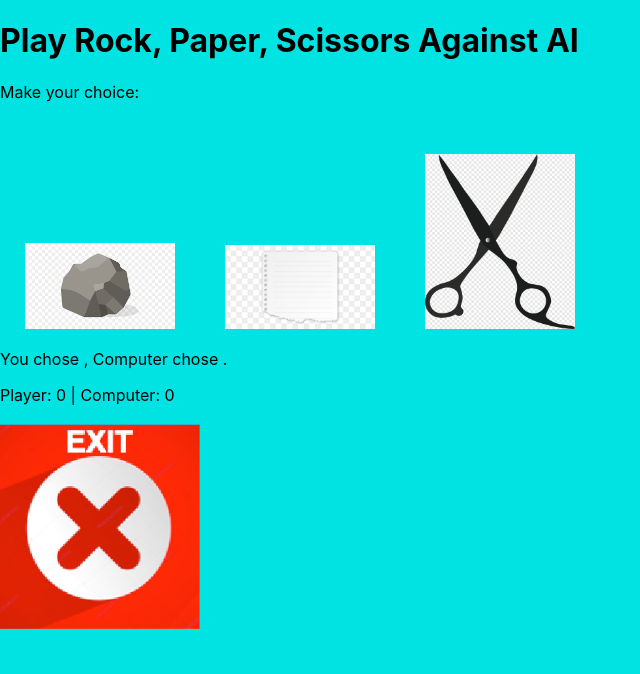
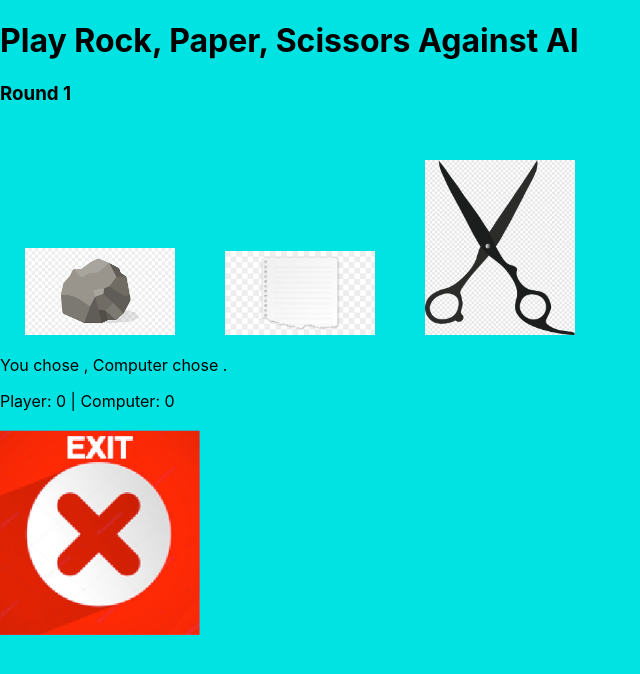
Before and after one commit to sophiaalexis1/sophiaalexis1.github.io, a React (Create React App) app: page / in a window 1280 px wide. Shown: the top 674 px of the page, without its empty margins (0-640 px from the left). Built offline with nearby package versions, Linux system fonts and the light colour scheme.

Commit message:
Version 1.1.4 added Round tracker on top

```diff
--- a/src/App.js
+++ b/src/App.js
@@ -9,6 +9,7 @@ const choices = ['rock', 'paper', 'scissors'];
 const roundsToWin = 2;
 
 const RockPaperScissors = () => {
+  const [roundNumber, setRoundNumber] = useState(1);
   const [playerScore, setPlayerScore] = useState(0);
   const [computerScore, setComputerScore] = useState(0);
   const [playerSelection, setPlayerSelection] = useState('');
@@ -27,6 +28,7 @@ const RockPaperScissors = () => {
       const roundResult = determineWinner(playerSelection, computerSelection);
       updateScore(roundResult);
       setResult(roundResult);
+      setRoundNumber(roundNumber + 1);
     }
   };
 
@@ -75,7 +77,7 @@ const RockPaperScissors = () => {
   return (
     <div>
       <h1>Play Rock, Paper, Scissors Against AI</h1>
-      <p>Make your choice: </p>
+      <h3>Round {roundNumber} </h3>
       <br></br>
       <p>
         <button onClick={() => play('rock')} disabled={disableButtons()}>
```
